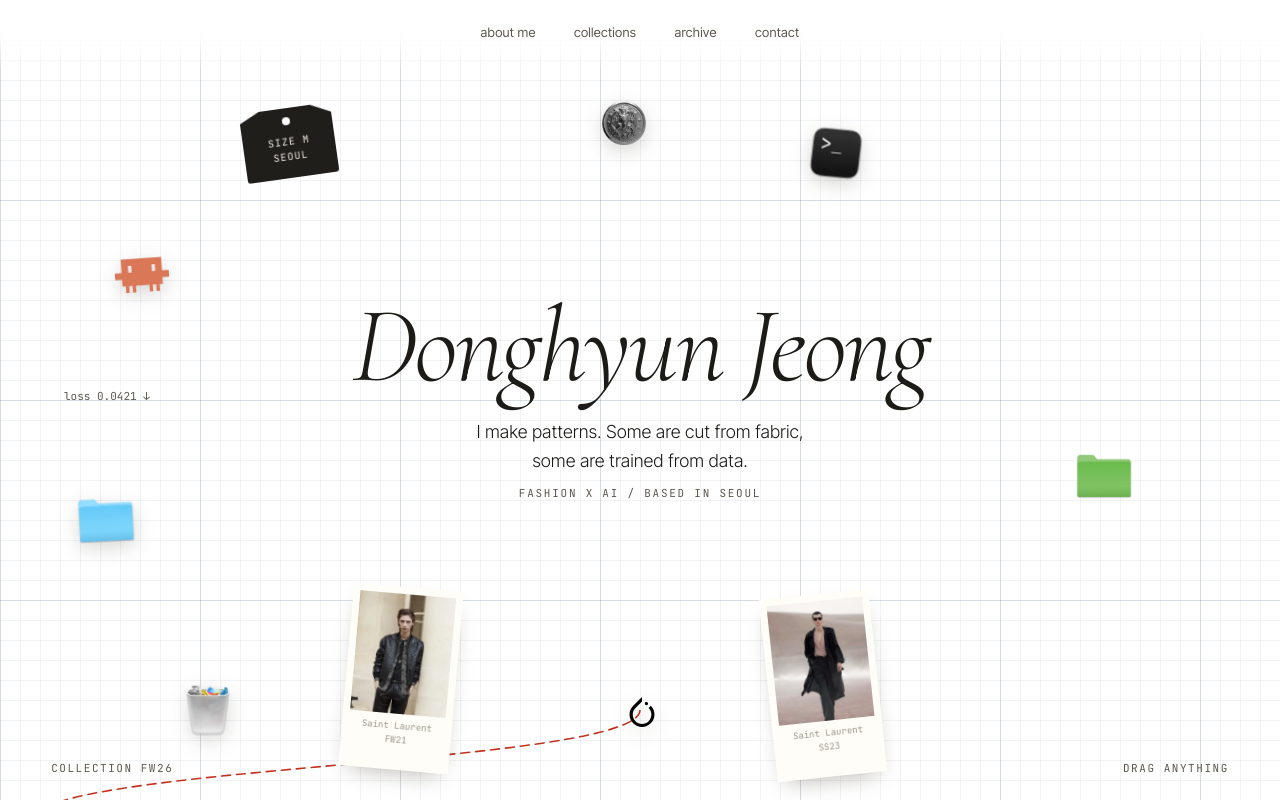
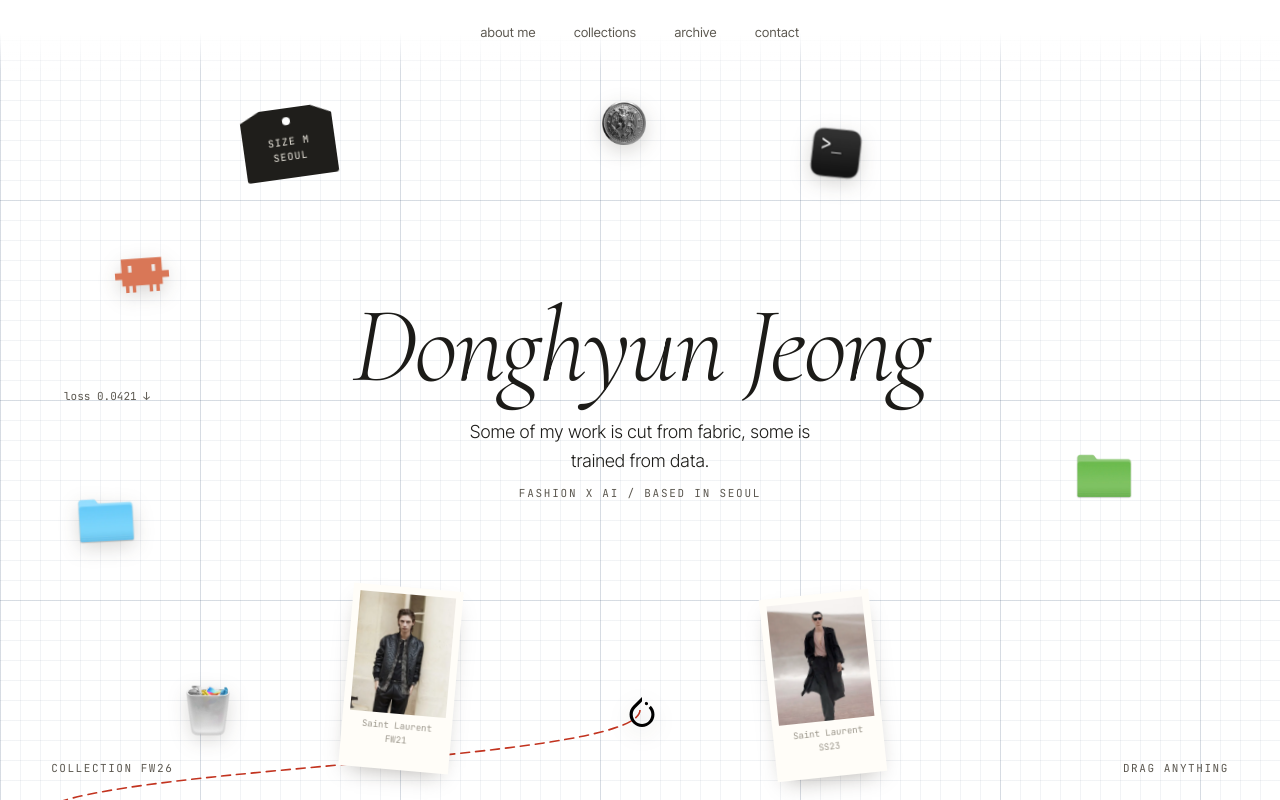
Before and after one commit to jdh4601/jdh4601.github.io, a React (Vite) app: page / in a window 1280 px wide. Shown: the top 800 px of the page. Built offline with nearby package versions, Linux system fonts and the light colour scheme.

Commit message:
docs(profile): reword tagline to drop pattern-making claim
Co-Authored-By: Claude Opus 5.5 <noreply@anthropic.com>

```diff
--- a/src/data/profile.ts
+++ b/src/data/profile.ts
@@ -2,7 +2,7 @@ export type BioPart = string | { text: string; href: string }
 
 export const PROFILE = {
   name: 'Donghyun Jeong',
-  tagline: 'I make patterns. Some are cut from fabric, some are trained from data.',
+  tagline: 'Some of my work is cut from fabric, some is trained from data.',
   descriptor: 'Fashion x AI / based in Seoul',
   email: 'donghyun.jeong.main@gmail.com',
   photo: '/img/profile.webp',
```
